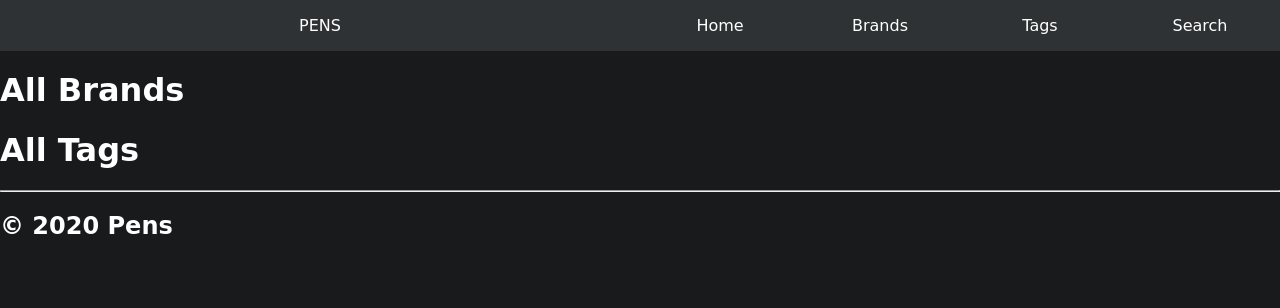
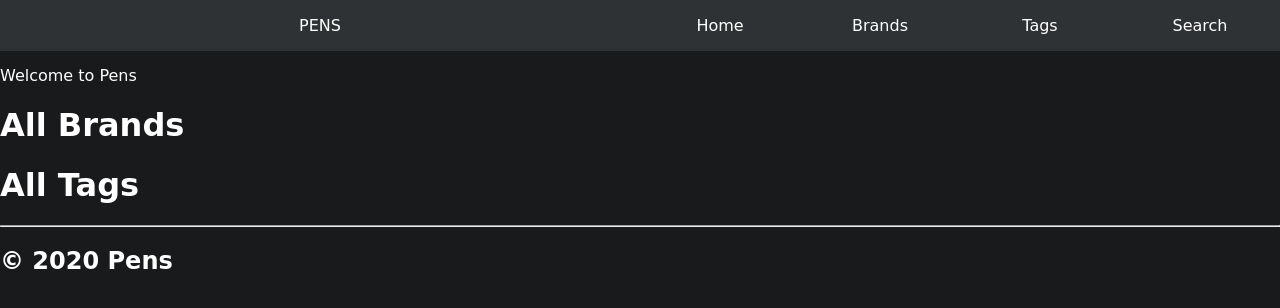
Before and after one commit to FarzadHayat/internet-pen-database, a Flask app: template templates/home.html in a window 1280 px wide. Shown: the top 308 px of the page. Run offline with Flask 2, Linux system fonts and the light colour scheme; the template is opened without the code that fills it, so the values that code supplies are empty; parts of the project's set-up code (start-up, migrations or seed data) failed here and were passed over.

Commit message:
Added landing page with a wallpaper.

```diff
--- a/templates/home.html
+++ b/templates/home.html
@@ -1,5 +1,6 @@
 {% extends 'layout.html' %}
 {% block content %}
+{% include 'landing_page.html' %}
 {% include 'all_brands.html' %}
 {% include 'all_tags.html' %}
 {% endblock %}
--- /dev/null
+++ b/templates/landing_page.html
@@ -0,0 +1,5 @@
+<div class="main-container">
+    <div id="wallpaper">
+        <p>Welcome to Pens</p>
+    </div>
+</div>
```
Also changed, not shown: static/images/wallpaper.jpg (added), static/javascript/script.js (added).
